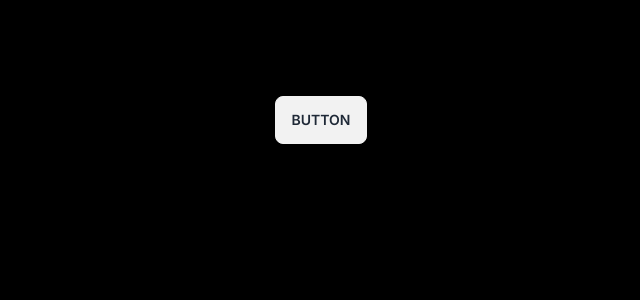
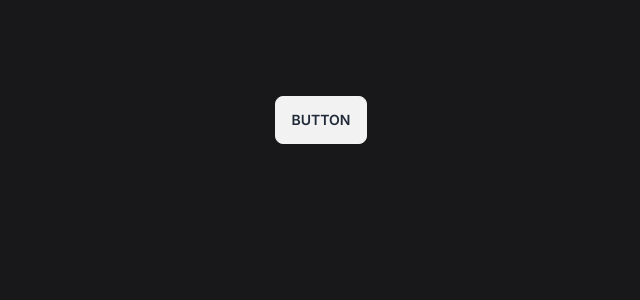
Before and after one commit to ctv-io/movie-app-client, a Next.js app: page / in a window 1280 px wide. Shown: the top 300 px of the page, without its empty margins (319-959 px from the left). Built offline with nearby package versions, Linux system fonts and the light colour scheme.

Commit message:
:rotating_light: Fixed linter warnings

```diff
--- a/src/app/page.tsx
+++ b/src/app/page.tsx
@@ -1,6 +1,6 @@
 export default function Home() {
   return (
-    <main className=" flex min-h-screen flex-col items-center justify-between p-24">
+    <main className="flex min-h-screen flex-col items-center justify-between bg-zinc-900 p-24">
       <button type="button" className="btn">
         Button
       </button>
--- /dev/null
+++ b/src/components/NavBar.tsx
@@ -0,0 +1,5 @@
+import React from 'react';
+
+export default function NavBar() {
+    return <nav className="left-0 top-0 w-full fixed  bg-red-500">teste</nav>;
+}
```
Also changed, not shown: .eslintrc.json, .prettierrc.json.
